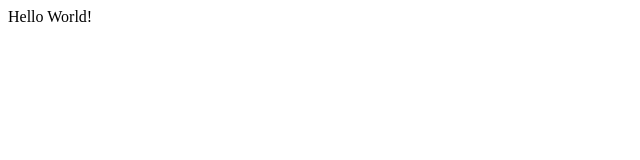
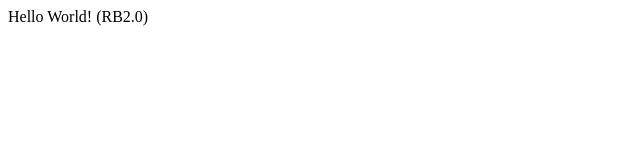
Before and after one commit to Justy67/mysite, a plain HTML site: page index.html in a window 1280 px wide. Shown: the full height of the page, 0-640 px from the left. Drawn offline with Linux system fonts and the light colour scheme.

Commit message:
mod for RB2.0

```diff
--- a/index.html
+++ b/index.html
@@ -3,6 +3,6 @@
 	<title>Hello World in Git</title>
 </head>
 <body>
-	<hl>Hello World!</hl>
+	<hl>Hello World! (RB2.0)</hl>
 </body>
 </html>
```
